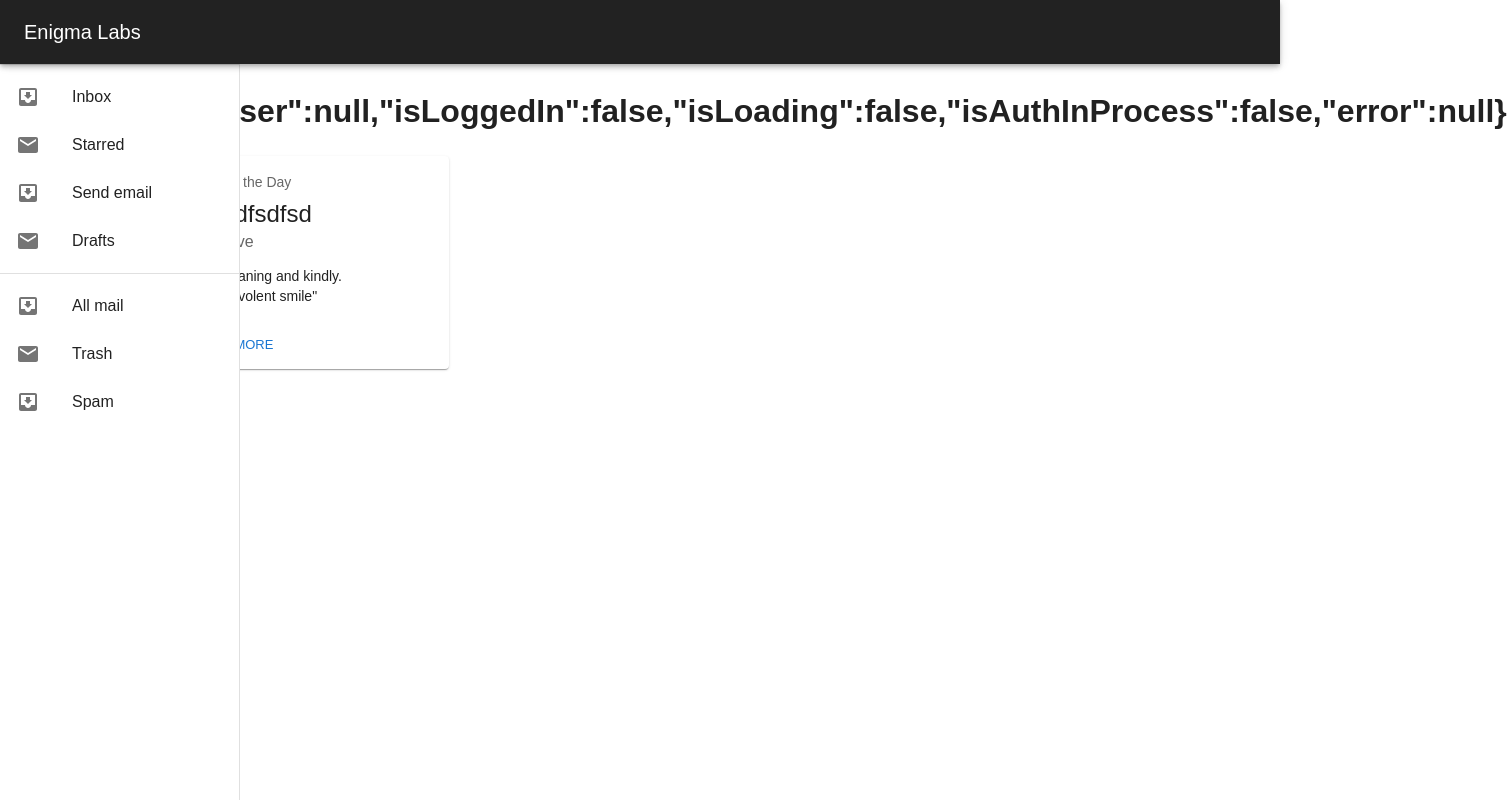
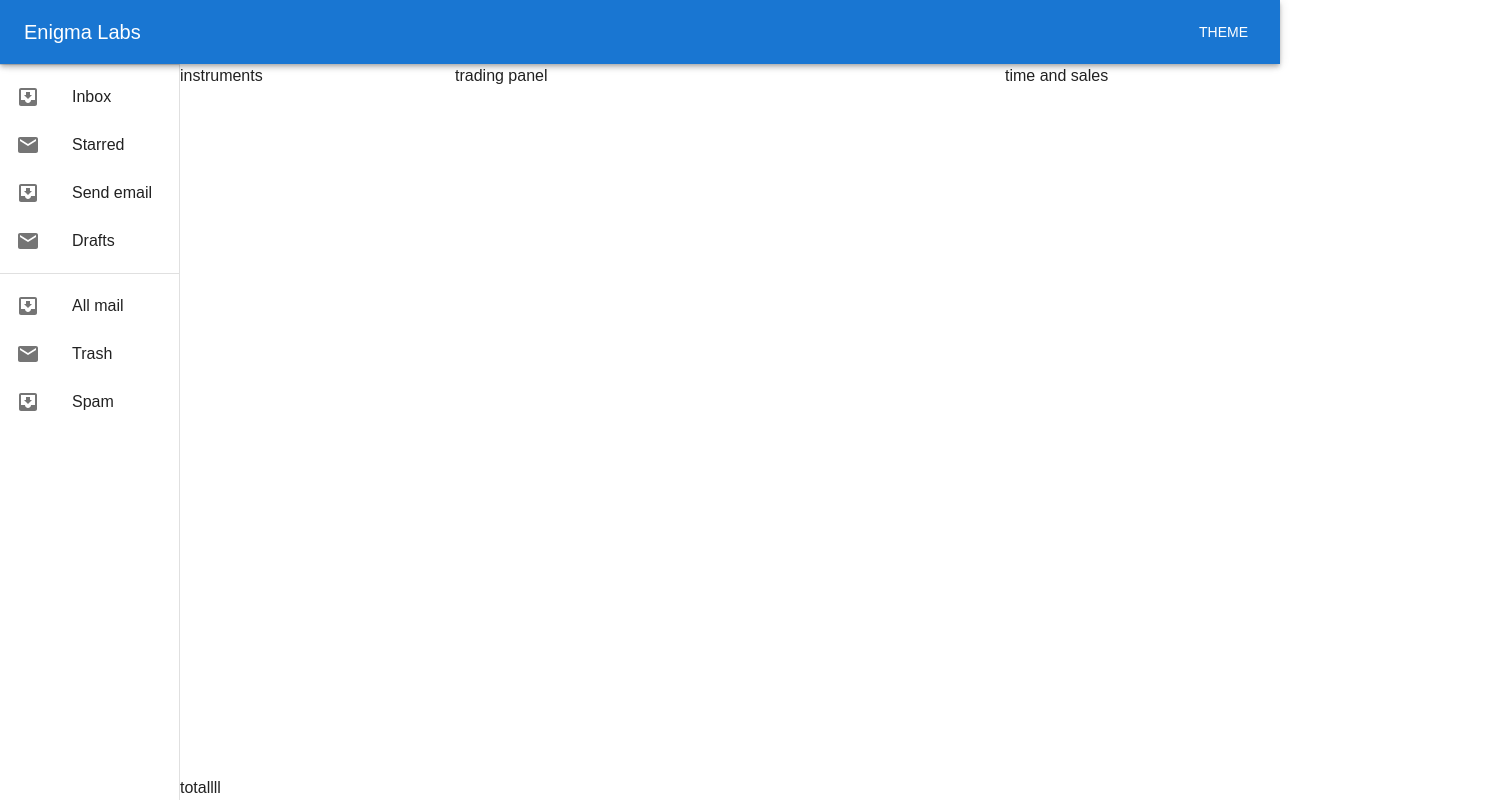
Before and after one commit to yatia-makor/flexmonster_test, a React (Create React App) app: page / in a window 1280 px wide. Shown: the top 802 px of the page, 1507 px wide, since content can reach past the window. Built offline with nearby package versions, Linux system fonts and the light colour scheme.

Commit message:
changes for first look

```diff
--- a/src/components/layout/PanelBar/PanelBar.jsx
+++ b/src/components/layout/PanelBar/PanelBar.jsx
@@ -1,36 +1,31 @@
-import React, {useState} from 'react';
+import React, { useContext } from 'react';
+import { useDispatch } from 'react-redux';
+
+import ThemeModeContext from '../../../styles/context/ThemeModeContext';
+import { toggleMobileDrawer } from '../../../redux/slices/drawerSlice';
 
 import AppBar from '@mui/material/AppBar';
 import Toolbar from '@mui/material/Toolbar';
 import IconButton from '@mui/material/IconButton';
 import Typography from '@mui/material/Typography';
+import { Button, Box } from '@mui/material';
 
 // Icons
 import MenuIcon from '@mui/icons-material/Menu';
 
 
-const PanelBar = () => {
-    const [ isDrawerOpenMobile, setIsDrawerOpenMobile ] = useState(false);
-
-    const handleDrawerToggle = () => {
-        setIsDrawerOpenMobile(!isDrawerOpenMobile)
-    }
+const PanelBar = (props) => {
+  const { toggleThemeMode } = useContext(ThemeModeContext);
+  const dispatch = useDispatch()
 
     return (
-    <AppBar
-        position="fixed"
-        sx={{/*
-          width: { sm: `calc(100% - ${drawerWidth}px)` },
-          ml: { sm: `${drawerWidth}px` },
-        */}}
-        style={{backgroundColor: '#222222'}}
-      >
+    <AppBar position="fixed">
         <Toolbar>
           <IconButton
             color="inherit"
             aria-label="open drawer"
             edge="start"
-            onClick={handleDrawerToggle}
+            onClick={() => dispatch(toggleMobileDrawer())}
             sx={{ mr: 2, display: { sm: 'none' } }}
           >
             <MenuIcon />
@@ -38,6 +33,8 @@ const PanelBar = () => {
           <Typography variant="h6" noWrap component="div">
             Enigma Labs
           </Typography>
+          <Box sx={{ flexGrow: 1 }} />
+          <Button color="inherit" onClick={toggleThemeMode}>Theme</Button>
         </Toolbar>
       </AppBar>
     );
--- a/src/components/layout/PanelDrawer/PanelDrawer.jsx
+++ b/src/components/layout/PanelDrawer/PanelDrawer.jsx
@@ -1,4 +1,9 @@
 import React from 'react';
+import { useSelector, useDispatch } from 'react-redux';
+
+import { toggleMobileDrawer } from '../../../redux/slices/drawerSlice';
+import drawerController from '../../../controllers/drawerController';
+
 import Toolbar from '@mui/material/Toolbar';
 import { ListItem, List, ListItemIcon, ListItemText } from '@mui/material';
 import Box from '@mui/material/Box';
@@ -8,9 +13,10 @@ import Drawer from '@mui/material/Drawer';
 import InboxIcon from '@mui/icons-material/MoveToInbox';
 import MailIcon from '@mui/icons-material/Mail';
 
-const drawerWidth = 240;
+const PanelDrawer = (props) => {
+    const isMobileDrawerOpen = useSelector(state => state.drawer.isMobileDrawerOpen);
+    const dispatch = useDispatch();
 
-const PanelDrawer = () => {
     const drawer = (
         <div>
           <Toolbar />
@@ -42,29 +48,28 @@ const PanelDrawer = () => {
     return (
     <Box
         component="nav"
-        sx={{ width: { sm: drawerWidth }, flexShrink: { sm: 0 } }}
+        sx={{ width: { sm: drawerController.DRAWER_WIDTH }, flexShrink: { sm: 0 } }}
         aria-label="mailbox folders"
     >
-    {/* The implementation can be swapped with js to avoid SEO duplication of links. */}
-    {/*<Drawer
+      <Drawer
           variant="temporary"
-        open={mobileOpen}
-        onClose={handleDrawerToggle}
+          open={isMobileDrawerOpen}
+          onClose={() => dispatch(toggleMobileDrawer())}
           ModalProps={{
           keepMounted: true, // Better open performance on mobile.
           }}
           sx={{
           display: { xs: 'block', sm: 'none' },
-        '& .MuiDrawer-paper': { boxSizing: 'border-box', width: drawerWidth },
+          '& .MuiDrawer-paper': { boxSizing: 'border-box', width: drawerController.DRAWER_WIDTH },
           }}
       >
         {drawer}
-    </Drawer>*/}
+      </Drawer>
       <Drawer
         variant="permanent"
         sx={{
         display: { xs: 'none', sm: 'block' },
-        '& .MuiDrawer-paper': { boxSizing: 'border-box', width: drawerWidth },
+        '& .MuiDrawer-paper': { boxSizing: 'border-box', width: drawerController.DRAWER_WIDTH },
         }}
         open
       >
--- a/src/components/layout/PanelWrapper/PanelWrapper.jsx
+++ b/src/components/layout/PanelWrapper/PanelWrapper.jsx
@@ -1,20 +1,24 @@
-import React from 'react';
+import React, { useState } from 'react';
 
 import Box from '@mui/material/Box';
-import Toolbar from '@mui/material/Toolbar';
 
 import PanelBar from '../PanelBar/PanelBar';
 import PanelDrawer from '../PanelDrawer/PanelDrawer';
 
 const PanelWrapper = ({children}) => {
+    const [ isMobileDrawerOpen, setIsMobileDrawerOpen ] = useState(false);
+
     return (
         <React.Fragment>
-            <PanelBar />
-            <PanelDrawer />
+            <PanelBar setIsMobileDrawerOpen={setIsMobileDrawerOpen} />
+            <Box style={{display: 'flex'}}>
+            <PanelDrawer IsMobileDrawerOpen={isMobileDrawerOpen} setIsMobileDrawerOpen={setIsMobileDrawerOpen} />
             <Box  sx={{ flexGrow: 1, bgcolor: 'background.default' }} >
-
+                <Box sx={{width: '100%', height: 64}}></Box>
                 {children}
             </Box>
+            </Box>
+
 
         </React.Fragment>
     )
--- /dev/null
+++ b/src/controllers/drawerController.js
@@ -0,0 +1,9 @@
+
+const drawerController = {
+    DRAWER_WIDTH: 180,
+    DRAWER_ITEMS: {
+
+    }
+};
+
+export default drawerController
--- a/src/pages/Login/LoginPage.js
+++ b/src/pages/Login/LoginPage.js
@@ -1,7 +1,7 @@
 import React, { useContext } from 'react'
 import { useDispatch, useSelector } from 'react-redux'
-import { Button, Container } from '@mui/material';
-import Box from '@mui/material/Box';
+import { Button } from '@mui/material';
+
 import Grid from '@mui/material/Grid';
 
 import Card from '@mui/material/Card';
--- /dev/null
+++ b/src/pages/TradingPage/TradingPage.jsx
@@ -0,0 +1,26 @@
+import { Grid, Box, Typography } from '@mui/material';
+import React from 'react'
+
+
+const PanelPage = () => {
+    return (
+        <Grid container style={{height: '100vh'}}>
+            <Grid item xs={12} md={3}>
+                instruments
+            </Grid>
+            <Grid item xs={12} md={6}>
+                trading panel
+            </Grid>
+            <Grid item xs={12} md={3}>
+                time and sales
+            </Grid>
+            <Box style={{ position: 'absolute', bottom: 0}}>
+                <Typography>
+                    totallll
+                </Typography>
+            </Box>
+        </Grid>
+    )
+}
+
+export default PanelPage;
--- a/src/pages/index.js
+++ b/src/pages/index.js
@@ -1,7 +1,9 @@
 import LoginPage from './Login/LoginPage';
 import PanelPage from './Panel/PanelPage';
+import TradingPage from './TradingPage/TradingPage';
 
 export {
     LoginPage,
-    PanelPage
+    PanelPage,
+    TradingPage
 }
--- /dev/null
+++ b/src/redux/slices/drawerSlice.js
@@ -0,0 +1,19 @@
+import { createSlice } from "@reduxjs/toolkit";
+
+export const drawerSlice = createSlice({
+    name: 'drawer',
+    initialState: {
+        isMobileDrawerOpen: false
+    },
+    reducers: {
+        toggleMobileDrawer: (state, action) => {
+            state.isMobileDrawerOpen = !state.isMobileDrawerOpen
+        }
+    }
+})
+
+export const {
+    toggleMobileDrawer
+} = drawerSlice.actions
+
+export default drawerSlice.reducer
--- a/src/redux/store.js
+++ b/src/redux/store.js
@@ -1,10 +1,12 @@
 import { configureStore } from '@reduxjs/toolkit';
 
 import authSlice from './slices/authSlice';
+import drawerSlice from './slices/drawerSlice';
 
 export const store = configureStore({
   reducer: {
-      auth: authSlice
+      auth: authSlice,
+      drawer: drawerSlice
   },
 })
 
--- a/src/utils/app-routes.js
+++ b/src/utils/app-routes.js
@@ -1,6 +1,7 @@
 import {
     LoginPage,
-    PanelPage
+    PanelPage,
+    TradingPage
 } from '../pages';
 
 const AppRoutes = {
@@ -18,11 +19,18 @@ const AppRoutes = {
         component: PanelPage,
         private: true
     },
+    Trading: {
+        name: 'Trading',
+        path: '/trading-panel',
+        exact: true,
+        component: TradingPage,
+        private: false
+    },
     Default: {
         name: 'Default',
         path: '/',
         exact: false,
-        component: LoginPage,
+        component: TradingPage,
         private: false
     }
 }
```
Also changed, not shown: src/pages/TradingPage/styles.js (added). Lines whose indentation alone changed are shown as unchanged.
